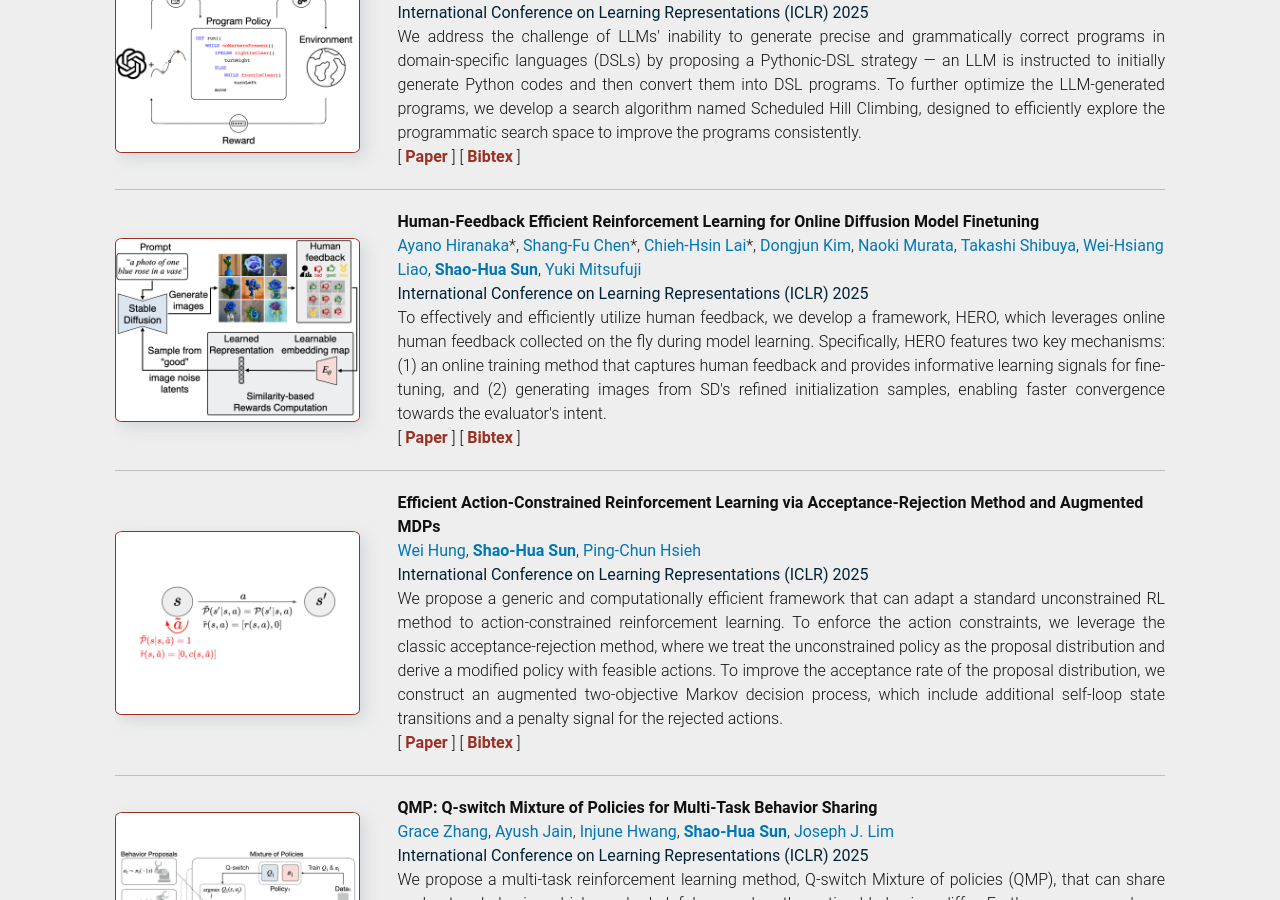
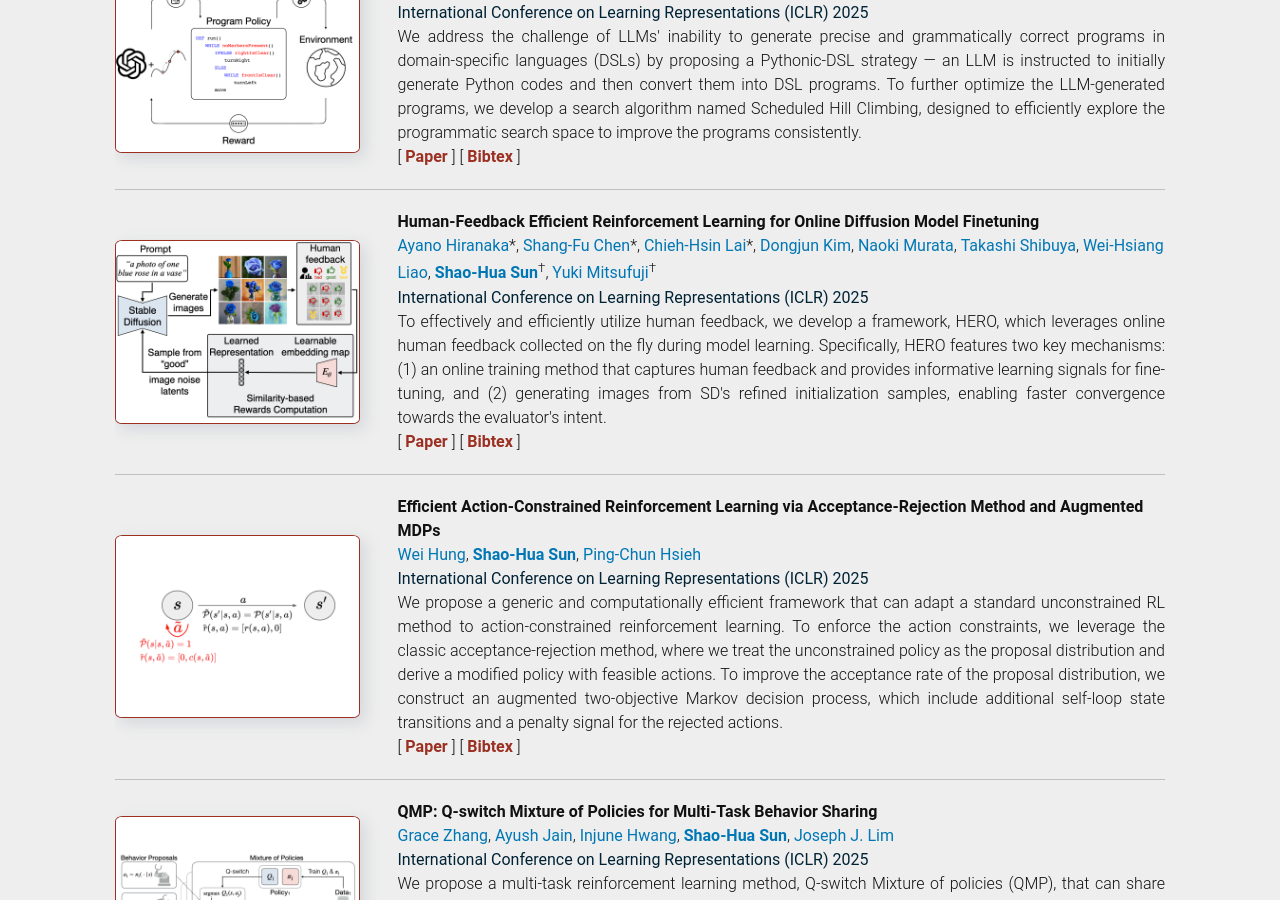
Before and after one commit to shaohua0116/shaohua0116.github.io, a Jekyll site: the page built from index.html, in a window 1280 px wide and 900 px high, scrolled down 2272 px. Built offline with Jekyll 4.4.1, drawn with Linux system fonts in a browser that asks for light colours; some web fonts are replaced.

Commit message:
update iclr 2025

```diff
--- a/index.html
+++ b/index.html
@@ -133,12 +133,16 @@ layout: home
               {{author.name}}
               {%- if author.me -%}</strong> {%- endif -%}
           </a>
-          {%- if author.equal_contribution == nil -%}
+          {%- if author.equal_contribution == nil and author.equal_advisory_contribution == nil -%}
             {% if forloop.last == false %},{%- endif %}
           {%- elsif author.equal_contribution -%}
             {%- if forloop.last == false -%}*,
             {%- elsif forloop.last == true -%}*
-            {%- endif -%}
+            {% endif %}
+          {%- elsif author.equal_advisory_contribution -%}
+            {%- if forloop.last == false -%}<sup>†</sup>,
+            {%- elsif forloop.last == true -%}<sup>†</sup>
+            {% endif %}
           {% endif %}
           {% endfor %}
         </div>
```
